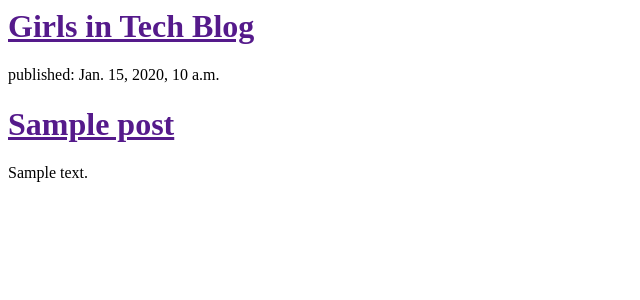
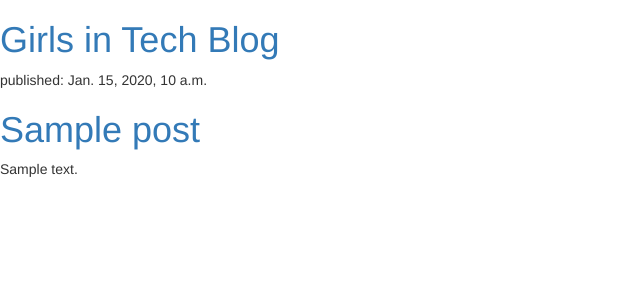
Before and after one commit to AdinaPro/my-first-blog, a Django app: template blog/templates/blog/post_list.html in a window 1280 px wide. Shown: the top 300 px of the page, without its empty margins (0-640 px from the left). Run offline with Django 3.2, Linux system fonts and the light colour scheme; the template is opened without the code that fills it: most values are stand-ins (such as "Sample title", 1, 10 or a date in 2020); some libraries are stand-ins or nearby versions.

Commit message:
Changed the head in HTML

```diff
--- a/blog/templates/blog/post_list.html
+++ b/blog/templates/blog/post_list.html
@@ -1,5 +1,8 @@
 <html>
-    <head>
+    <link rel="stylesheet" href="//maxcdn.bootstrapcdn.com/bootstrap/3.2.0/css/boot
+strap.min.css">
+    <link rel="stylesheet" href="//maxcdn.bootstrapcdn.com/bootstrap/3.2.0/css/boot
+strap-theme.min.css">
         <title>Girls in Tech blog</title>
     </head>
     <body>
```
